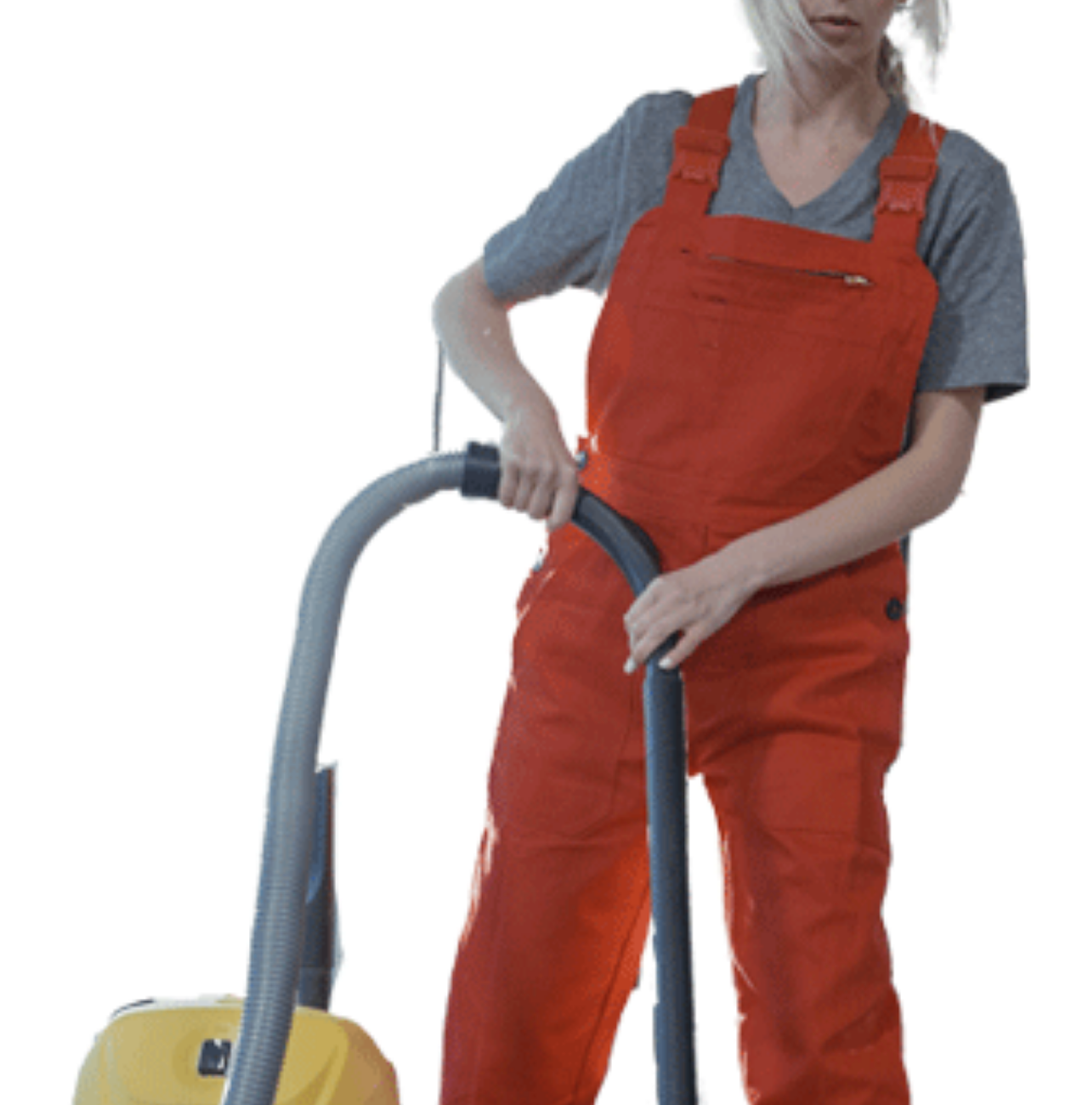
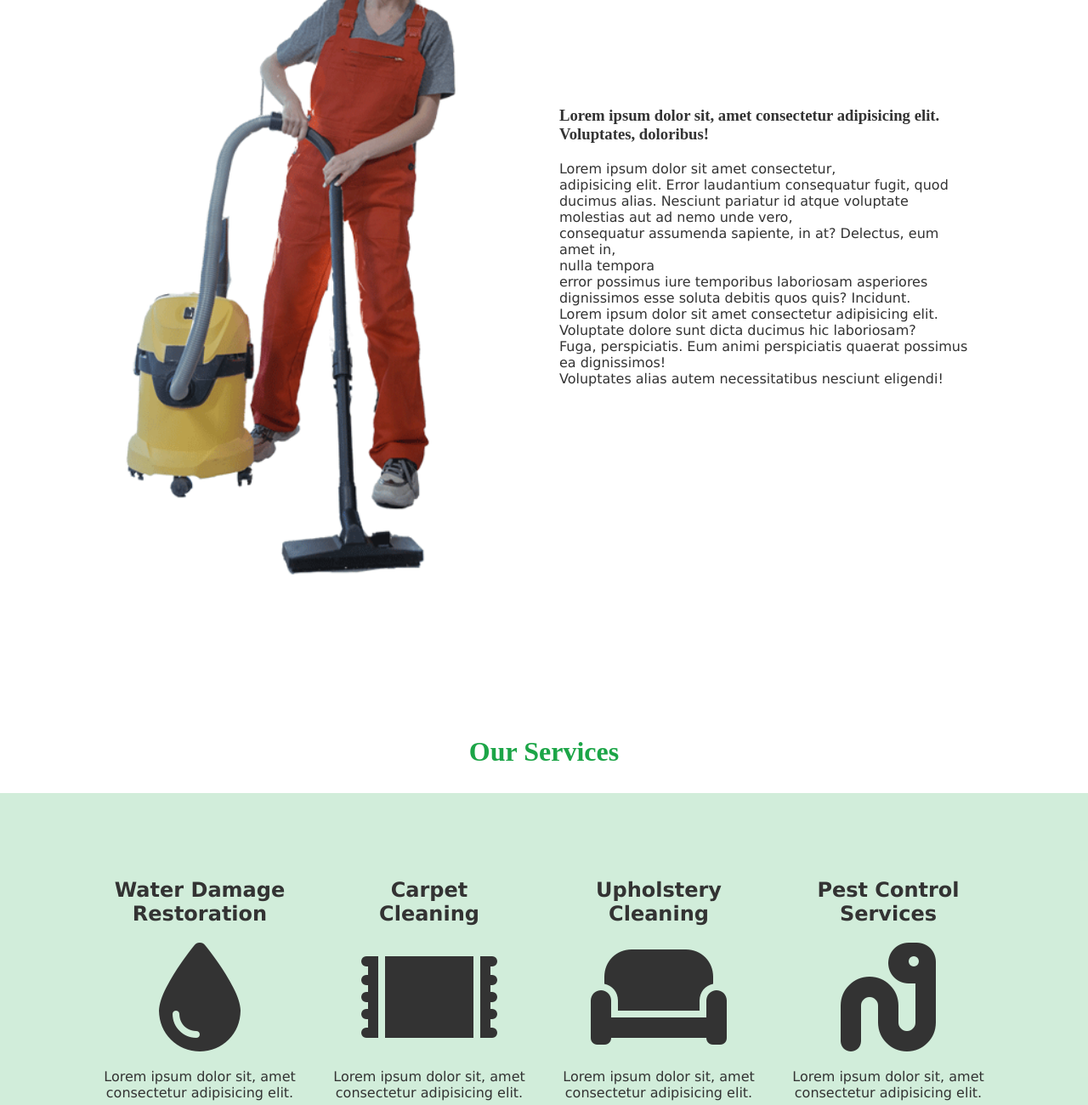
Before and after one commit to barryjb/location-bls-carpet_upholstery_pest_control, a plain HTML site: page index.html in a window 1280 px wide. Shown: the part 1020-2320 px from the top of the page at 85% size. Drawn offline with Linux system fonts and the light colour scheme.

Commit message:
In progress: second iteration of about section

```diff
--- a/index.html
+++ b/index.html
@@ -3,7 +3,7 @@
   <head>
     <meta charset="UTF-8" />
     <meta name="viewport" content="width=device-width, initial-scale=1.0" />
-    <link rel="stylesheet" href="style.css">
+    <link rel="stylesheet" href="style.css" />
     <script
       src="https://kit.fontawesome.com/e248b7b4e6.js"
       crossorigin="anonymous"
@@ -32,72 +32,80 @@
       </div>
 
       <section id="about">
-        <h2>About</h2>
+        <h2 class="title">About</h2>
 
-        <div>
+        <div class="wrapper">
           <img src="img/cleaning01.png" alt="" />
 
-          <div>
+          <div class="text">
+            <h3>
+              Lorem ipsum dolor sit, amet consectetur adipisicing elit.
+              Voluptates, doloribus!
+            </h3>
             <p>
-              Lorem ipsum dolor sit amet consectetur, adipisicing elit. Error
-              laudantium consequatur fugit, quod ducimus alias. Nesciunt
-              pariatur id atque voluptate molestias aut ad nemo unde vero,
-              consequatur assumenda sapiente, in at? Delectus, eum amet in,
-              nulla tempora error possimus iure temporibus laboriosam asperiores
-              dignissimos esse soluta debitis quos quis? Incidunt.
+              Lorem ipsum dolor sit amet consectetur, <br />adipisicing elit.
+              Error laudantium consequatur fugit, quod ducimus alias. Nesciunt
+              pariatur id atque voluptate molestias aut ad nemo unde vero,<br />
+              consequatur assumenda sapiente, in at? Delectus, eum amet in,<br />
+              nulla tempora<br />
+              error possimus iure temporibus laboriosam asperiores dignissimos
+              esse soluta debitis quos quis? Incidunt.<br />
             </p>
 
             <p>
-              Lorem ipsum dolor sit amet consectetur adipisicing elit. Voluptate
-              dolore sunt dicta ducimus hic laboriosam? Fuga, perspiciatis. Eum
-              animi perspiciatis quaerat possimus ea dignissimos! Voluptates
-              alias autem necessitatibus nesciunt eligendi!
+              Lorem ipsum dolor sit amet consectetur adipisicing elit.
+              <br />Voluptate dolore sunt dicta ducimus hic laboriosam?
+              <br />Fuga, perspiciatis. Eum animi perspiciatis quaerat possimus
+              ea dignissimos! <br />Voluptates alias autem necessitatibus
+              nesciunt eligendi!
             </p>
           </div>
         </div>
       </section>
 
       <section id="services">
-        <h2>Our Services</h2>
-        <div>
-          <div>
-            <p>Water Damage Restoration</p>
-            <i class="fa-solid fa-droplet"></i>
-            <p>
-              Lorem ipsum dolor sit amet consectetur adipisicing elit.
-              Reiciendis consectetur vel, illum minus voluptatem inventore!
+        <h2 class="title">Our Services</h2>
+        <div class="wrapper" id="services-wrapper">
+          <div class="services-container">
+            <p class="services-name">Water Damage<br />Restoration</p>
+            <i class="fa-solid fa-droplet icons"></i>
+            <p class="services-text">
+              Lorem ipsum dolor sit, amet consectetur adipisicing elit.
             </p>
           </div>
 
-          <div>
-            <p>Water Damage Restoration</p>
-            <i class="fa-solid fa-rug"></i>
-            <p>
-              Lorem ipsum dolor sit amet consectetur adipisicing elit.
-              Reiciendis consectetur vel, illum minus voluptatem inventore!
+          <div class="services-container">
+            <p class="services-name">
+              Carpet<br />
+              Cleaning
+            </p>
+            <i class="fa-solid fa-rug icons"></i>
+            <p class="services-text">
+              Lorem ipsum dolor sit, amet consectetur adipisicing elit.
             </p>
           </div>
 
-          <div>
-            <p>Water Damage Restoration</p>
-            <i class="fa-solid fa-couch"></i>
-            <p>
-              Lorem ipsum dolor sit amet consectetur adipisicing elit.
-              Reiciendis consectetur vel, illum minus voluptatem inventore!
+          <div class="services-container">
+            <p class="services-name">
+              Upholstery<br />
+              Cleaning
+            </p>
+            <i class="fa-solid fa-couch icons"></i>
+            <p class="services-text">
+              Lorem ipsum dolor sit, amet consectetur adipisicing elit.
             </p>
           </div>
 
-          <div>
-            <p>Water Damage Restoration</p>
-            <i class="fa-solid fa-worm"></i>
-            <p>
-              Lorem ipsum dolor sit amet consectetur adipisicing elit.
-              Reiciendis consectetur vel, illum minus voluptatem inventore!
+          <div class="services-container">
+            <p class="services-name">Pest Control <br />Services</p>
+            <i class="fa-solid fa-worm icons"></i>
+            <p class="services-text">
+              Lorem ipsum dolor sit, amet consectetur adipisicing elit.
             </p>
           </div>
         </div>
 
-        <div>
+        <div class="services-content">
           <p>
             Lorem ipsum dolor sit, amet consectetur adipisicing elit. Dicta
             commodi, quisquam sunt enim eius dignissimos tempore quae et rerum
@@ -110,7 +118,7 @@
       </section>
 
       <section id="contact">
-        <h2>Contact</h2>
+        <h2 class="title">Contact</h2>
         <div>
           <p><img src="img/logo.png" alt="logo" /></p>
           <p>address</p>
--- a/style.css
+++ b/style.css
@@ -1,21 +1,93 @@
-*{
+* {
   margin: 0;
   padding: 0;
   box-sizing: border-box;
 }
 
-header{
+body {
+  color: #333;
+}
+
+p {
+  font-family: "ヒラギノ角ゴ ProN W3", HiraKakuProN-W3, 游ゴシック, "Yu Gothic",
+    メイリオ, Meiryo, Verdana, Helvetica, Arial, sans-serif;
+}
+
+/* ---------------header-------------------*/
+
+header {
   margin: 20px auto;
   display: flex;
   justify-content: space-between;
   align-items: center;
 }
 
-header ul{
+header ul {
   display: flex;
 }
 
-main img{
+main img {
   margin: 20px auto;
   width: 100%;
 }
+
+/* -----------------about-------------------- */
+section {
+  padding: 10% 0 0 0;
+  max-width: 1000px;
+  margin: 0 auto;
+}
+
+.title {
+  text-align: center;
+  color: #1ca547;
+  font-size: 2rem;
+  margin-bottom: 30px;
+}
+
+.wrapper {
+  display: flex;
+  justify-content: center;
+  align-items: center;
+  column-gap: 100px;
+}
+
+.text h3 {
+  margin-bottom: 20px;
+}
+
+.text p {
+  font-size: 1rem;
+}
+
+/* ---------------services------------- */
+#services-wrapper {
+  background-color: rgba(28, 165, 71, 0.2);
+  margin-left: calc(50% - 50vw);
+  margin-right: calc(50% - 50vw);
+  column-gap: 0;
+  justify-content: space-evenly;
+  padding: 10% 10%;
+}
+
+.services-container {
+  text-align: center;
+}
+
+.services-name {
+  font-size: 1.5rem;
+  font-weight: bold;
+}
+
+.services-text {
+  /* text-align: center; */
+}
+
+.icons {
+  font-size: 8rem;
+  margin: 20px 0;
+}
+
+.services-content {
+  margin-top: 40px;
+}
```
Lines whose indentation alone changed are shown as unchanged.
